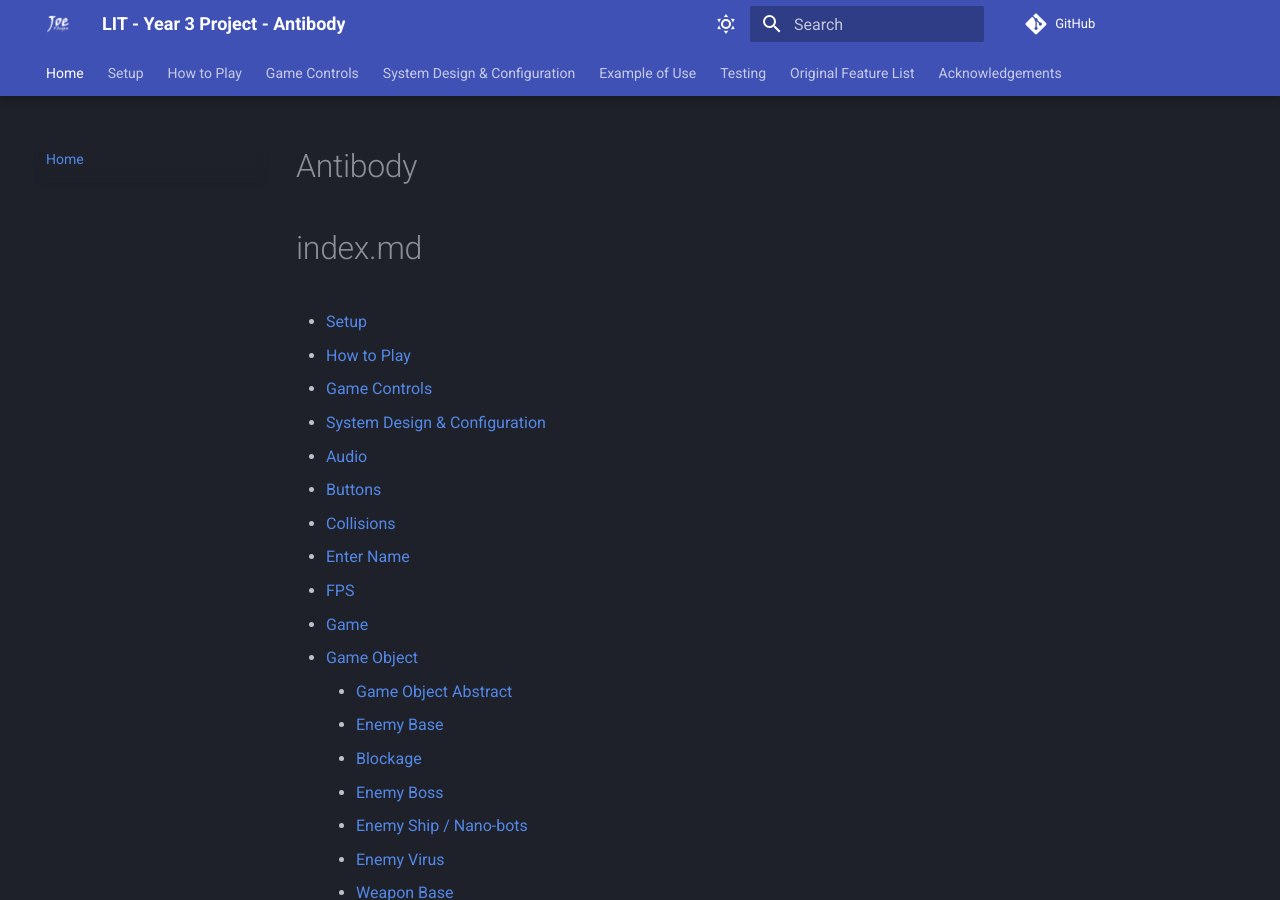
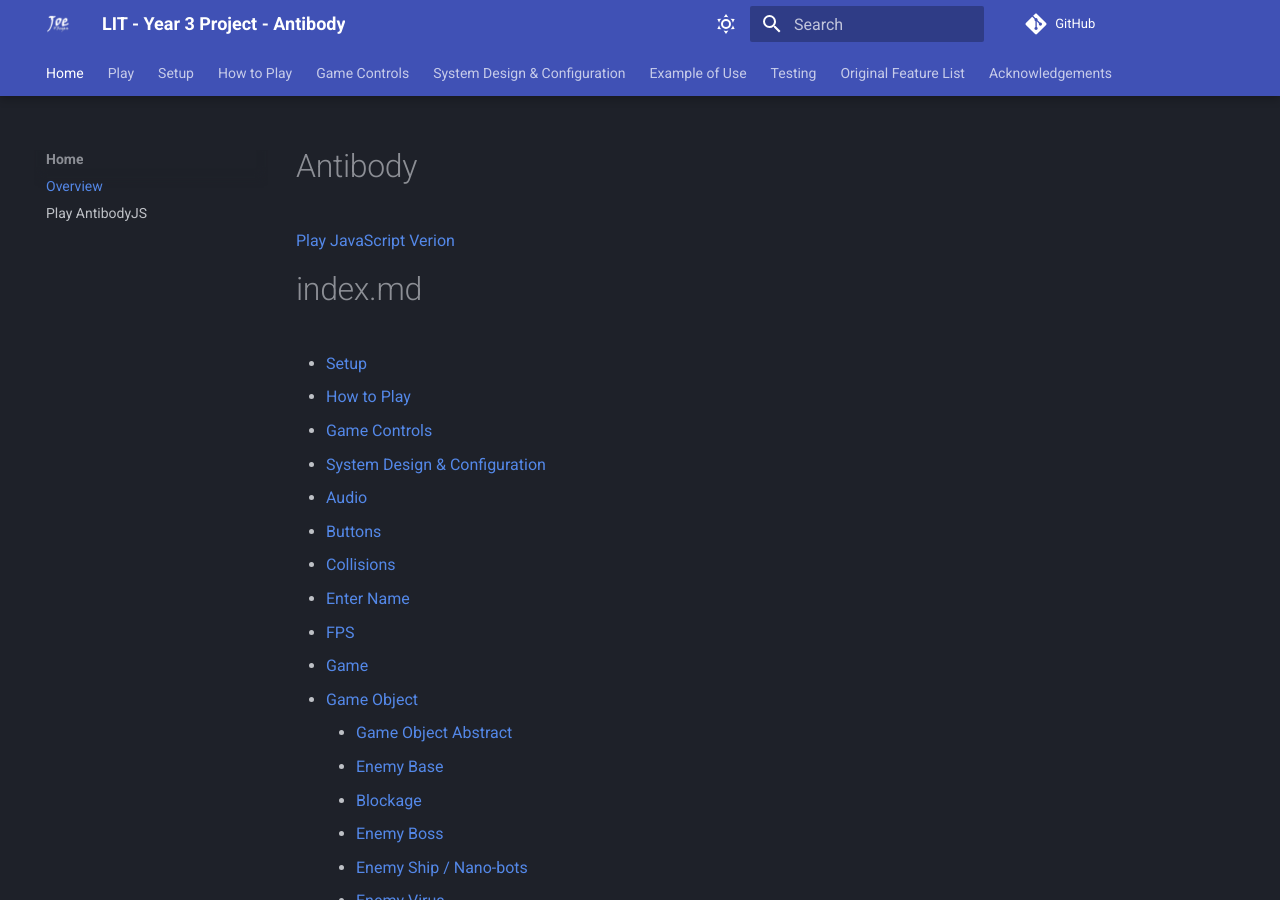
Before and after one commit to joeaoregan/LIT-Yr3-Project-Antibody, an MkDocs documentation site: the page built from docs/index.md, in a window 1280 px wide and 900 px high. Built offline with MkDocs 1.6.1 and Material for MkDocs 9.7.7, drawn with Linux system fonts in a browser that asks for light colours; comment, search, counter and statistics services are not loaded.

Commit message:
Update navigation structure and add link to JavaScript version of the game

```diff
--- a/docs/index.md
+++ b/docs/index.md
@@ -1,4 +1,6 @@
 # Antibody
+
+[Play JavaScript Verion](https://joeaoregan.github.io/AntibodyJS-WebApp/static/)
 
 # index.md
 
--- a/mkdocs.yml
+++ b/mkdocs.yml
@@ -47,7 +47,10 @@ theme:
     - content.code.copy
 
 nav:
-  - Home: index.md
+  - Home:
+    - Overview: index.md
+    - Play AntibodyJS: https://joeaoregan.github.io/AntibodyJS-WebApp/static/index.html
+  - Play: https://joeaoregan.github.io/AntibodyJS-WebApp/static/index.html
   - Setup: setup.md
   - How to Play: how-to-play.md
   - Game Controls: game-controls.md
```
